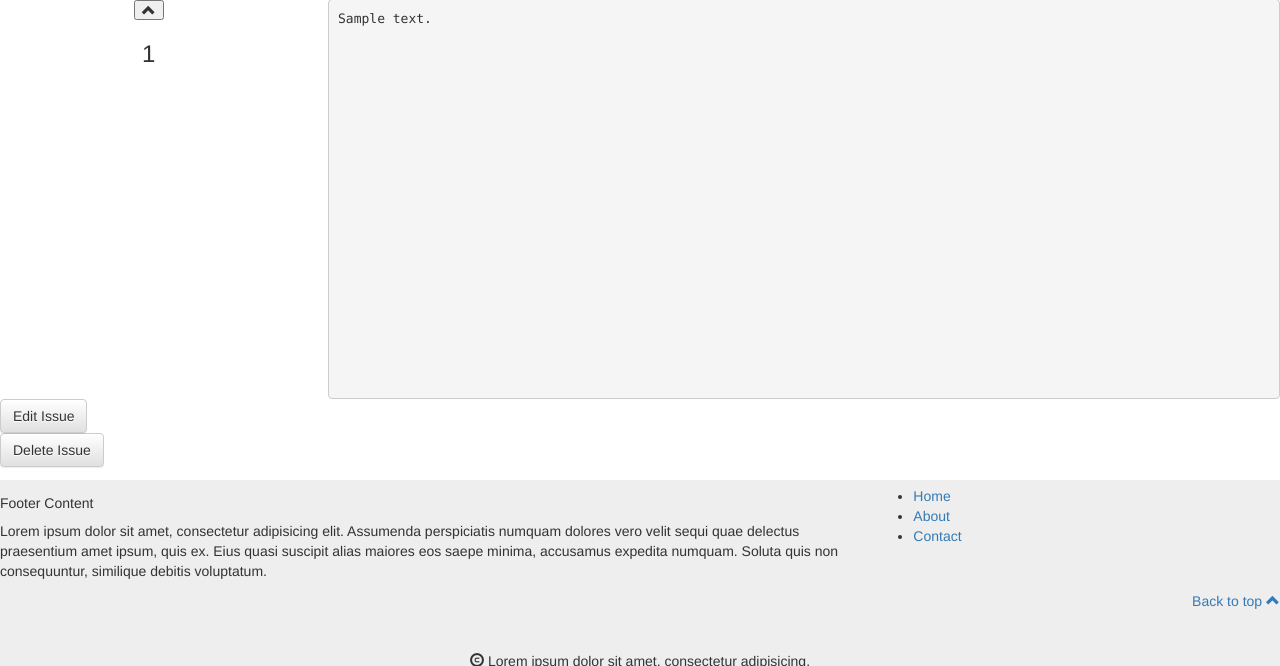
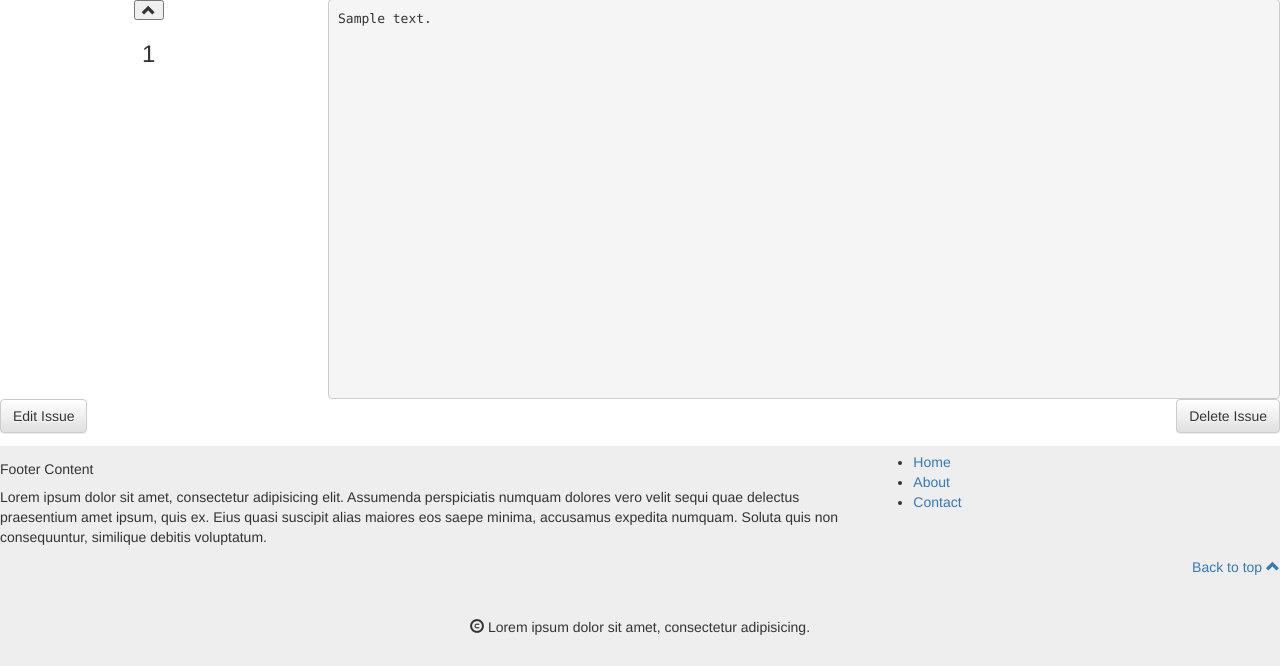
Before and after one commit to itoulou/unicorn-attractor, a Django app: page /issues/1/ in a window 1280 px wide. Shown: the part 432-1098 px from the top of the page. Run offline with Django 3.2, Linux system fonts and the light colour scheme; a user stored in the database is signed in; tables that the repository leaves empty hold one stand-in row (values such as "Sample post"); grey boxes marked "Sample" are stand-in pictures; some libraries are stand-ins or nearby versions.

Commit message:
author can now delete their issue with delete_issue method

```diff
--- a/issue_tracker/templates/viewissue.html
+++ b/issue_tracker/templates/viewissue.html
@@ -42,15 +42,16 @@
 </div>
 {% if issue.author == request.user %}
 <div class="row">
-    <div class="col-xs-12">
+    <div class="col-xs-6">
         <a href="{% url 'edit_issue' issue.id %}" class="btn btn-default">Edit Issue</a>
     </div>
-</div>
-<div>
-    <div>
-        <a href="#" class="btn btn-default">Delete Issue</a>
+     <div class="col-xs-6 text-right">
+        <a href="{% url 'delete_issue' issue.id %}" class="btn btn-default delete-issue">Delete Issue</a>
     </div>
 </div>
 {% endif %}
 
 {% endblock %}
+<script>
+
+</script>
--- a/issue_tracker/urls.py
+++ b/issue_tracker/urls.py
@@ -1,9 +1,10 @@
 from django.conf.urls import url
-from issue_tracker.views import get_all_issues, single_issue, create_or_edit_issue
+from issue_tracker.views import get_all_issues, single_issue, create_or_edit_issue, delete_issue
 
 urlpatterns = [
         url(r'^all-issues/', get_all_issues, name="all_issues"),
         url(r'^(?P<pk>\d+)/$', single_issue, name="view_issue"),
         url(r'^create-issue/$', create_or_edit_issue, name="create_issue"),
         url(r'^(?P<pk>\d+)/edit/$', create_or_edit_issue, name="edit_issue"),
+        url(r'^(?P<pk>\d+)/delete/$', delete_issue, name="delete_issue"),
     ]
--- a/issue_tracker/views.py
+++ b/issue_tracker/views.py
@@ -1,4 +1,4 @@
-from django.shortcuts import render, get_object_or_404, redirect
+from django.shortcuts import render, get_object_or_404, redirect, reverse
 from django.utils import timezone
 from issue_tracker.models import Issue
 from issue_tracker.forms import IssueForm
@@ -40,3 +40,13 @@ def create_or_edit_issue(request, pk=None):
     else:
         form = IssueForm(instance=issue)
     return render(request, "issueform.html", {"form": form})
+
+
+def delete_issue(request, pk):
+    """
+    author of issue can delete their posted issue
+    """
+    issue = get_object_or_404(Issue, pk=pk)
+    issue.delete()
+
+    return redirect(get_all_issues)
--- a/templates/base.html
+++ b/templates/base.html
@@ -115,6 +115,9 @@
             $('body, html').click(function(e){
                 $("#side-nav").addClass("remove");
             });
+            $(".delete-issue").click(function(){
+               return confirm("Are sure you want to delete your Issue?");
+            });
         });
     </script>
 </body>
```
